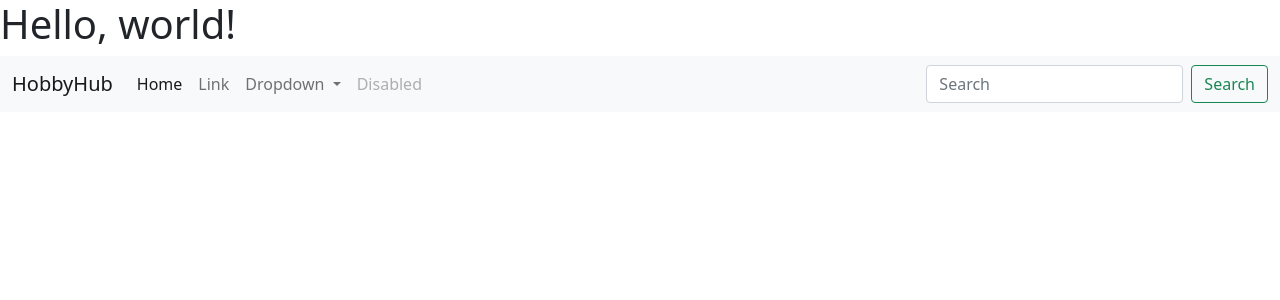
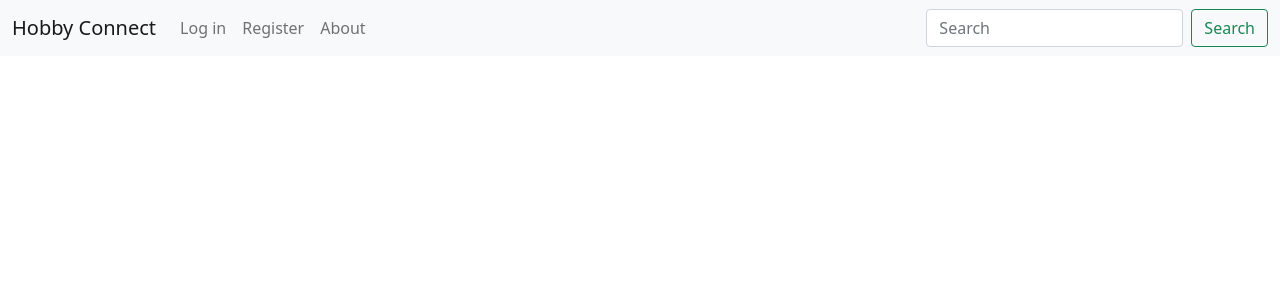
Before and after one commit to tylerpar99/csc493-partont, a Python web app: template codebase/template/index.html in a window 1280 px wide. Shown: the top 300 px of the page. Run offline with Jinja, Linux system fonts and the light colour scheme; the template is opened without the code that fills it, so the values that code supplies are empty.

Commit message:
Working on indux.html, got nav bar.

```diff
--- a/codebase/template/index.html
+++ b/codebase/template/index.html
@@ -8,34 +8,24 @@
     <title>HobbyHub</title>
   </head>
   <body>
-    <h1>Hello, world!</h1>
     <nav class="navbar navbar-expand-lg navbar-light bg-light">
     <div class="container-fluid">
-    <a class="navbar-brand" href="#">HobbyHub</a>
+    <a class="navbar-brand active" href="C:\Users\partont\Documents\Classes\Fall 2022\Project\codebase\template\index.html">Hobby Connect</a>
     <button class="navbar-toggler" type="button" data-bs-toggle="collapse" data-bs-target="#navbarSupportedContent" aria-controls="navbarSupportedContent" aria-expanded="false" aria-label="Toggle navigation">
       <span class="navbar-toggler-icon"></span>
     </button>
     <div class="collapse navbar-collapse" id="navbarSupportedContent">
       <ul class="navbar-nav me-auto mb-2 mb-lg-0">
         <li class="nav-item">
-          <a class="nav-link active" aria-current="page" href="#">Home</a>
+          <a class="nav-link" aria-current="page" href="#">Log in</a>
         </li>
         <li class="nav-item">
-          <a class="nav-link" href="#">Link</a>
-        </li>
-        <li class="nav-item dropdown">
-          <a class="nav-link dropdown-toggle" href="#" id="navbarDropdown" role="button" data-bs-toggle="dropdown" aria-expanded="false">
-            Dropdown
-          </a>
-          <ul class="dropdown-menu" aria-labelledby="navbarDropdown">
-            <li><a class="dropdown-item" href="#">Action</a></li>
-            <li><a class="dropdown-item" href="#">Another action</a></li>
-            <li><hr class="dropdown-divider"></li>
-            <li><a class="dropdown-item" href="#">Something else here</a></li>
-          </ul>
+          <a class="nav-link" href="#">Register</a>
         </li>
         <li class="nav-item">
-          <a class="nav-link disabled" href="#" tabindex="-1" aria-disabled="true">Disabled</a>
+          <a class="nav-link" href="#" role="button" data-bs-toggle="dropdown" aria-expanded="false">
+            About
+          </a>
         </li>
       </ul>
       <form class="d-flex">
@@ -45,5 +35,6 @@
     </div>
   </div>
 </nav>
+  <h1></h1>
   </body>
 </html>
```
Also changed, not shown: codebase/images/HobbyConnectlogo.jpeg (added).
